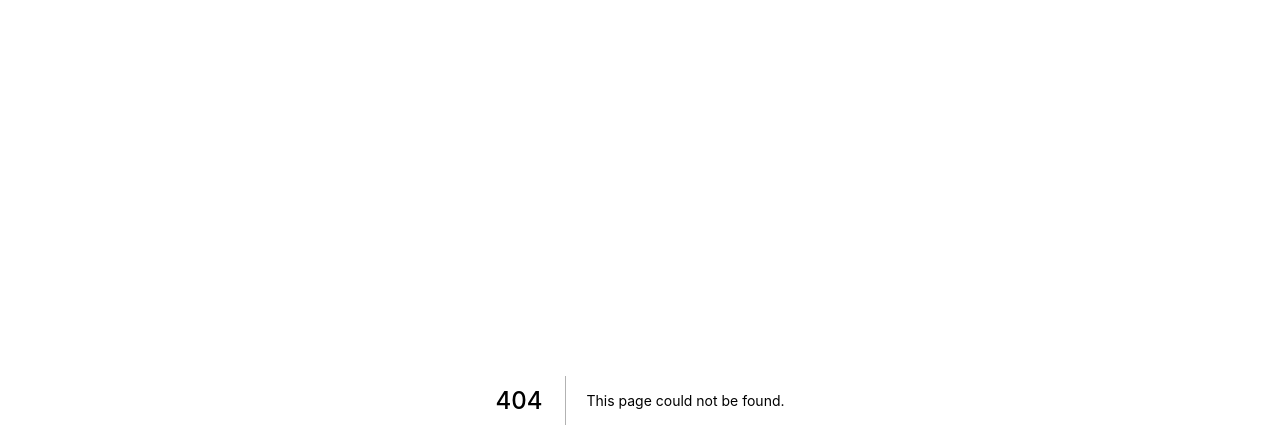
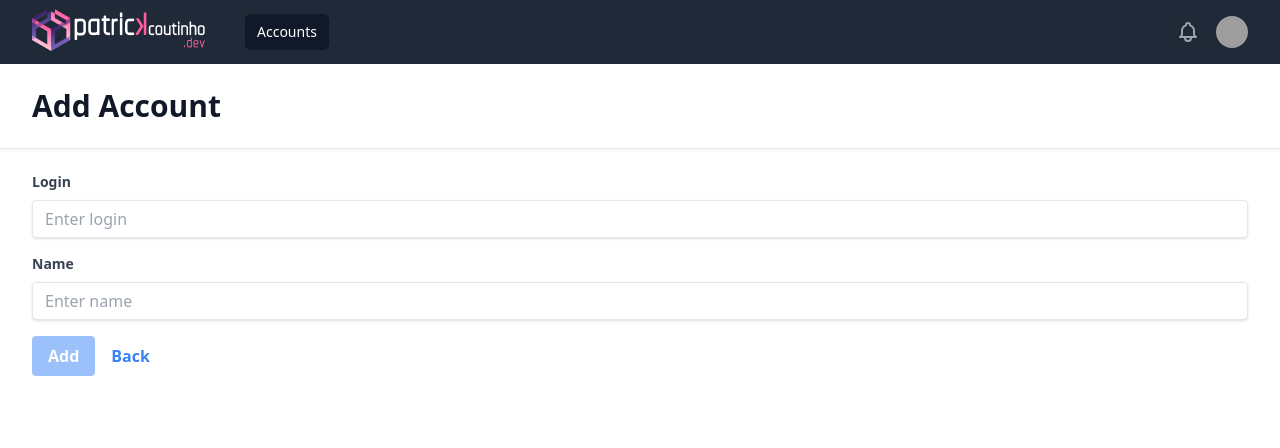
Before and after one commit to patrickcoutinho/udacity-cloud-devops-engineer-capstone, a Next.js app in the folder frontend/: page /add in a window 1280 px wide. Before the commit this address had no page. Shown: the top 448 px of the page. Built offline with nearby package versions, Linux system fonts and the light colour scheme; grey boxes are pictures that could not be loaded.

Commit message:
feat: created simple list and form frontend

```diff
--- /dev/null
+++ b/frontend/components/form/form.tsx
@@ -0,0 +1,80 @@
+import Router from "next/router";
+import { useState } from "react";
+
+const Form = () => {
+  const [state, setState] = useState({ login: "", name: "" });
+
+  const handleChange = (e) => {
+    setState({ ...state, [e.target.id]: e.target.value });
+  };
+
+  const handleClick = async () => {
+    await addAccounts();
+  };
+
+  const addAccounts = async (): Promise<void> => {
+    await fetch("http://localhost:3000/accounts", {
+      method: "POST",
+      headers: {
+        "Content-Type": "application/json",
+      },
+      body: JSON.stringify({ ...state, id: +new Date() }),
+    });
+
+    Router.push("/");
+  };
+
+  return (
+    <>
+      <div className="mb-4">
+        <label
+          className="block text-gray-700 text-sm font-bold mb-2"
+          htmlFor="login"
+        >
+          Login
+        </label>
+        <input
+          className="shadow appearance-none border rounded w-full py-2 px-3 text-gray-700 leading-tight focus:outline-none focus:shadow-outline"
+          id="login"
+          type="text"
+          placeholder="Enter login"
+          onChange={handleChange}
+        />
+      </div>
+      <div className="mb-4">
+        <label
+          className="block text-gray-700 text-sm font-bold mb-2"
+          htmlFor="name"
+        >
+          Name
+        </label>
+        <input
+          className="shadow appearance-none border rounded w-full py-2 px-3 text-gray-700 leading-tight focus:outline-none focus:shadow-outline"
+          id="name"
+          type="text"
+          placeholder="Enter name"
+          onChange={handleChange}
+        />
+      </div>
+      <div className="flex items-center space-between">
+        <button
+          className="bg-blue-500 hover:bg-blue-700 disabled:opacity-50 text-white font-bold py-2 px-4 rounded focus:outline-none focus:shadow-outline"
+          type="button"
+          onClick={handleClick}
+          disabled={!state.name.length || !state.login.length}
+        >
+          Add
+        </button>{" "}
+        <button
+          className="bg-white text-blue-500 font-bold py-2 px-4 rounded focus:outline-none focus:shadow-outline"
+          type="button"
+          onClick={() => Router.push("/")}
+        >
+          Back
+        </button>
+      </div>
+    </>
+  );
+};
+
+export default Form;
--- a/frontend/components/main/main.tsx
+++ /dev/null
@@ -1,20 +0,0 @@
-const Main = ({ title, content }) => {
-  return (
-    <>
-      <header className="bg-white shadow">
-        <div className="max-w-7xl mx-auto py-6 px-4 sm:px-6 lg:px-8">
-          <h1 className="text-3xl font-bold text-gray-900">{title}</h1>
-        </div>
-      </header>
-      <main>
-        <div className="max-w-7xl mx-auto py-6 sm:px-6 lg:px-8">
-          {/* Replace with your content */}
-          <div className="px-4 py-6 sm:px-0">{content}</div>
-          {/* /End replace */}
-        </div>
-      </main>
-    </>
-  );
-};
-
-export default Main;
--- /dev/null
+++ b/frontend/components/table/table.tsx
@@ -0,0 +1,37 @@
+const Table = ({ values }) => {
+  return (
+    <table className="border-collapse table-fixed w-full text-sm bg-slate-800">
+      <thead>
+        <tr>
+          <th className="border-b dark:border-slate-600 font-medium p-4 pl-8 pt-3 pb-3 text-slate-200 text-left">
+            ID
+          </th>
+          <th className="border-b dark:border-slate-600 font-medium p-4 pl-8 pt-3 pb-3 text-slate-200 text-left">
+            Login
+          </th>
+          <th className="border-b dark:border-slate-600 font-medium p-4 pl-8 pt-3 pb-3 text-slate-200 text-left">
+            Name
+          </th>
+        </tr>
+      </thead>
+      <tbody className="bg-slate-800">
+        {values.length &&
+          values.map((item) => (
+            <tr>
+              <td className="border-b border-slate-100 dark:border-slate-700 p-4 pl-8 text-slate-400">
+                {item.id}
+              </td>
+              <td className="border-b border-slate-100 dark:border-slate-700 p-4 pl-8 text-slate-400">
+                {item.login}
+              </td>
+              <td className="border-b border-slate-100 dark:border-slate-700 p-4 pl-8 text-slate-400">
+                {item.name}
+              </td>
+            </tr>
+          ))}
+      </tbody>
+    </table>
+  );
+};
+
+export default Table;
--- /dev/null
+++ b/frontend/pages/add.tsx
@@ -0,0 +1,33 @@
+import Head from "next/head";
+import Form from "../components/form/form";
+import Header from "../components/header/header";
+
+export default function Add() {
+  return (
+    <div>
+      <Head>
+        <title>Frontend</title>
+        <meta
+          name="description"
+          content="Frontend | Udacity Cloud DevOps Engineer Capstone"
+        />
+      </Head>
+      <header>
+        <Header />
+      </header>
+
+      <main>
+        <header className="bg-white shadow">
+          <div className="max-w-7xl mx-auto py-6 px-4 sm:px-6 lg:px-8">
+            <h1 className="text-3xl font-bold text-gray-900">Add Account</h1>
+          </div>
+        </header>
+        <main>
+          <div className="max-w-7xl mx-auto py-6 sm:px-6 lg:px-8">
+            <Form />
+          </div>
+        </main>
+      </main>
+    </div>
+  );
+}
--- a/frontend/pages/index.tsx
+++ b/frontend/pages/index.tsx
@@ -1,12 +1,29 @@
 import Head from "next/head";
+import Router from "next/router";
+import { useEffect, useState } from "react";
+import Form from "../components/form/form";
 import Header from "../components/header/header";
-import Main from "../components/main/main";
-
-const content = (
-  <div className="border-4 border-dashed border-gray-200 rounded-lg h-96" />
-);
+import Table from "../components/table/table";
 
 export default function Home() {
+  const [accounts, setAccounts] = useState<any[]>([]);
+
+  const fetchAccounts = async (): Promise<void> => {
+    await fetch("http://localhost:3000/accounts", {
+      method: "GET",
+      mode: "cors",
+      headers: {
+        "Content-Type": "application/json",
+      },
+    })
+      .then((response) => response.json())
+      .then((data) => setAccounts(data));
+  };
+
+  useEffect(() => {
+    fetchAccounts();
+  }, []);
+
   return (
     <div>
       <Head>
@@ -21,7 +38,29 @@ export default function Home() {
       </header>
 
       <main>
-        <Main title="Accounts" content={content} />
+        <header className="bg-white shadow">
+          <div className="max-w-7xl mx-auto py-6 px-4 sm:px-6 lg:px-8">
+            <div className="columns-2">
+              <h1 className="text-3xl font-bold text-gray-900">Accounts</h1>
+              <div className="text-right">
+                <button
+                  className="bg-blue-500 hover:bg-blue-700 text-white font-bold py-2 px-4 rounded focus:outline-none focus:shadow-outline place-self-end"
+                  type="button"
+                  onClick={() => Router.push("/add")}
+                >
+                  Add
+                </button>
+              </div>
+            </div>
+          </div>
+        </header>
+        <main>
+          {accounts.length > 0 && (
+            <div className="max-w-7xl mx-auto py-6 sm:px-6 lg:px-8">
+              <Table values={accounts} />
+            </div>
+          )}
+        </main>
       </main>
     </div>
   );
```
